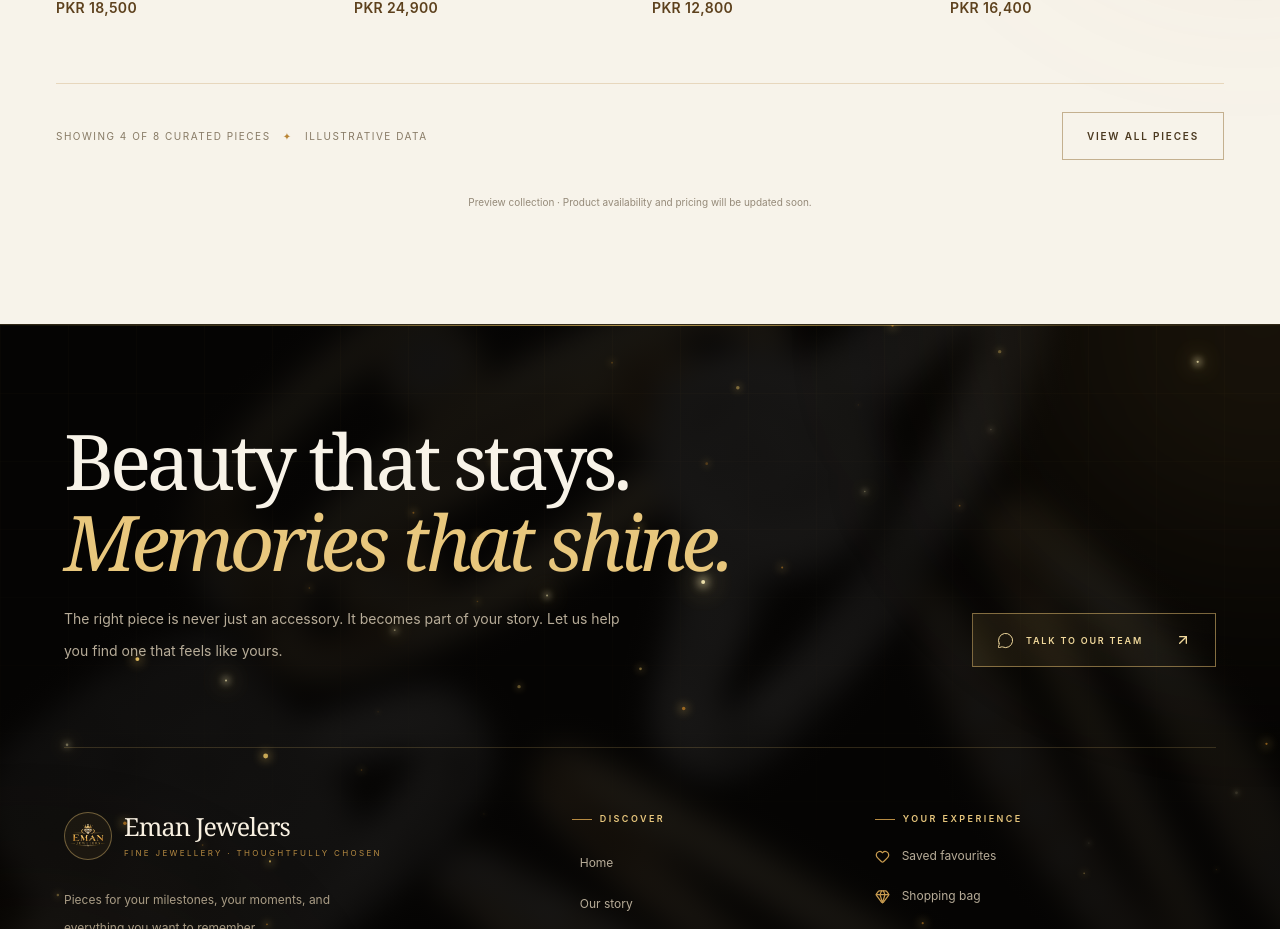
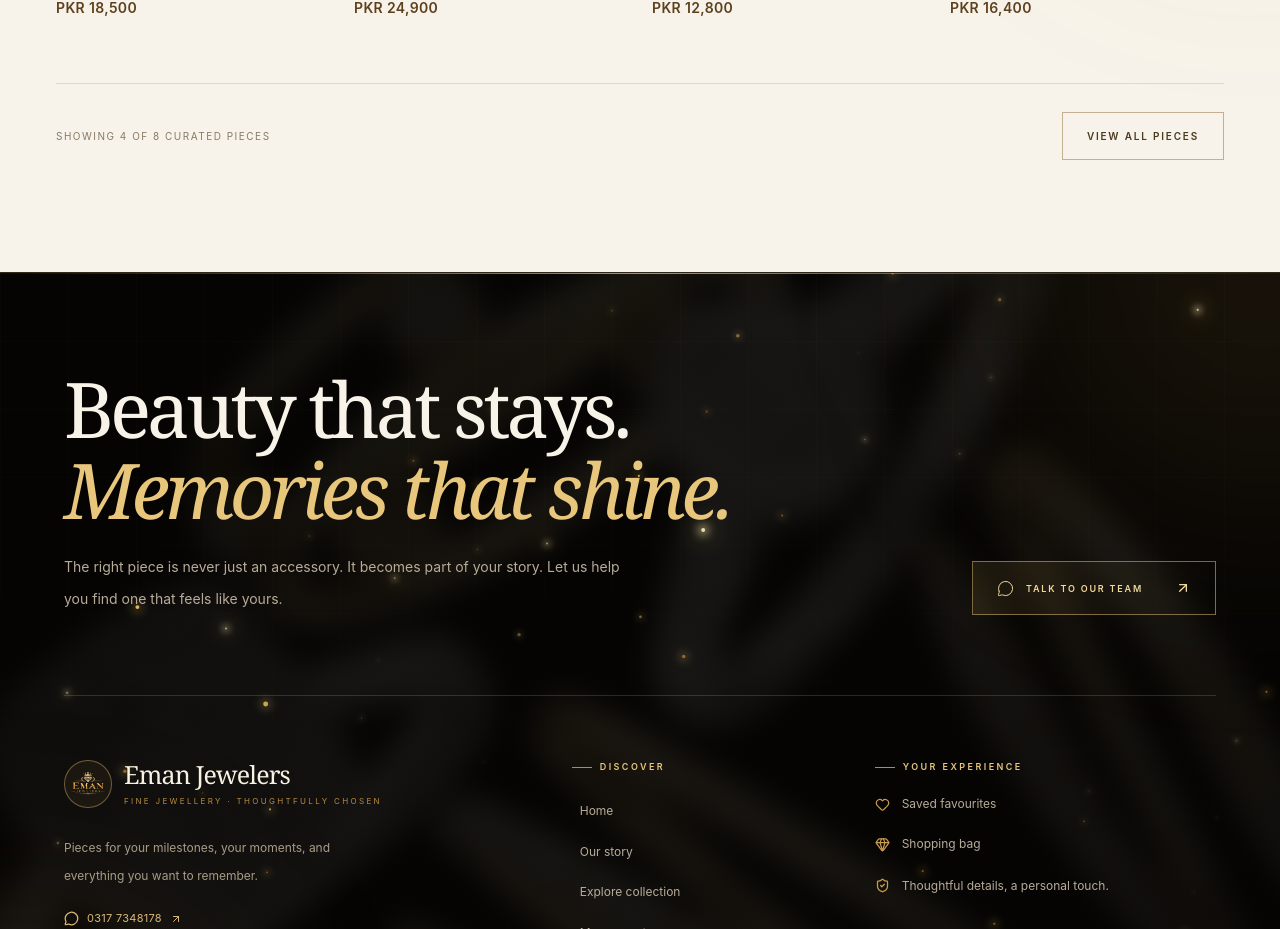
Before and after one commit to khizarusestate/Eman-Jewelers, a React (Vite) app: page / in a window 1280 px wide. Shown: the part 1716-2645 px from the top of the page. Built offline with nearby package versions, Linux system fonts and the light colour scheme; no server answers.

Commit message:
Remove demo-only labels from customer-facing pages

```diff
--- a/src/components/Collection.jsx
+++ b/src/components/Collection.jsx
@@ -82,10 +82,9 @@ export default function Collection() {
         </motion.div>
 
         <div className="mt-12 flex flex-col items-center justify-between gap-4 border-t border-[#B98536]/25 pt-7 sm:mt-16 sm:flex-row">
-          <p className="text-center text-[10px] uppercase tracking-[0.15em] text-[#877A65] sm:text-left">Showing {shown.length} of {filtered.length} curated pieces <span className="mx-2 text-[#B98536]">✦</span> Illustrative data</p>
+          <p className="text-center text-[10px] uppercase tracking-[0.15em] text-[#877A65] sm:text-left">Showing {shown.length} of {filtered.length} curated pieces</p>
           <button type="button" onClick={() => setShowAll((value) => !value)} className="inline-flex min-h-12 items-center gap-3 border border-[#9B7B46]/55 px-6 py-3 text-[10px] font-semibold uppercase tracking-[0.18em] text-[#4B3920] transition-all duration-300 hover:border-[#17130D] hover:bg-[#17130D] hover:text-[#F8E9BE]">{showAll ? "Show featured pieces" : "View all pieces"}</button>
         </div>
-        <p className="mt-8 text-center text-[10px] leading-5 text-[#958A79]">Preview collection · Product availability and pricing will be updated soon.</p>
         <AnimatePresence>{cartMessage && <motion.div initial={{ opacity: 0, y: 12 }} animate={{ opacity: 1, y: 0 }} exit={{ opacity: 0, y: 8 }} className="fixed bottom-5 left-1/2 z-50 -translate-x-1/2 border border-[#B98536]/40 bg-[#17130D] px-5 py-3 text-xs text-[#F8E9BE] shadow-2xl">Added {cartMessage} to your bag.<button type="button" onClick={() => setCartMessage("")} className="ml-4 underline underline-offset-4">Dismiss</button></motion.div>}</AnimatePresence>
       </div>
     </section>
```
